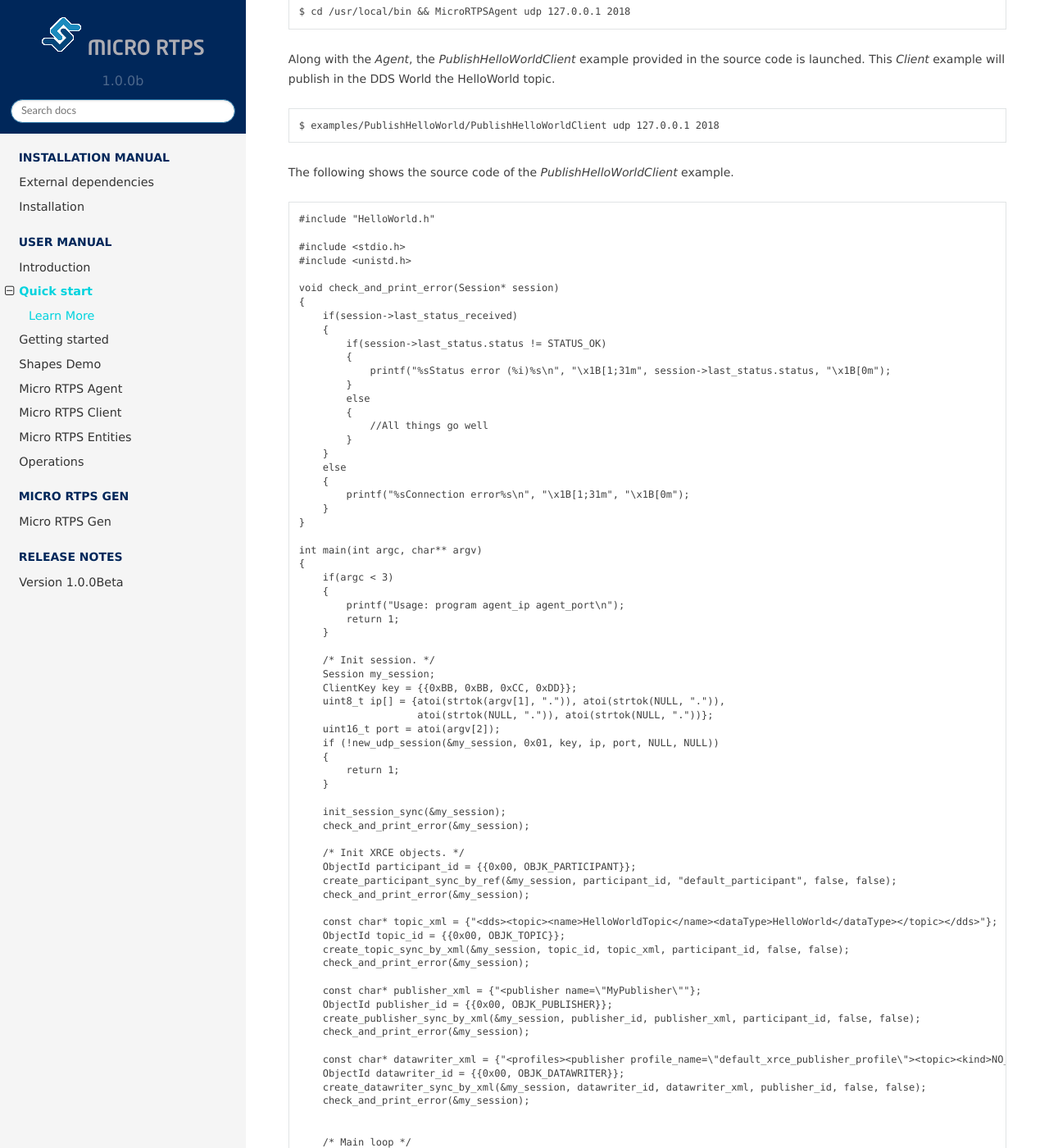
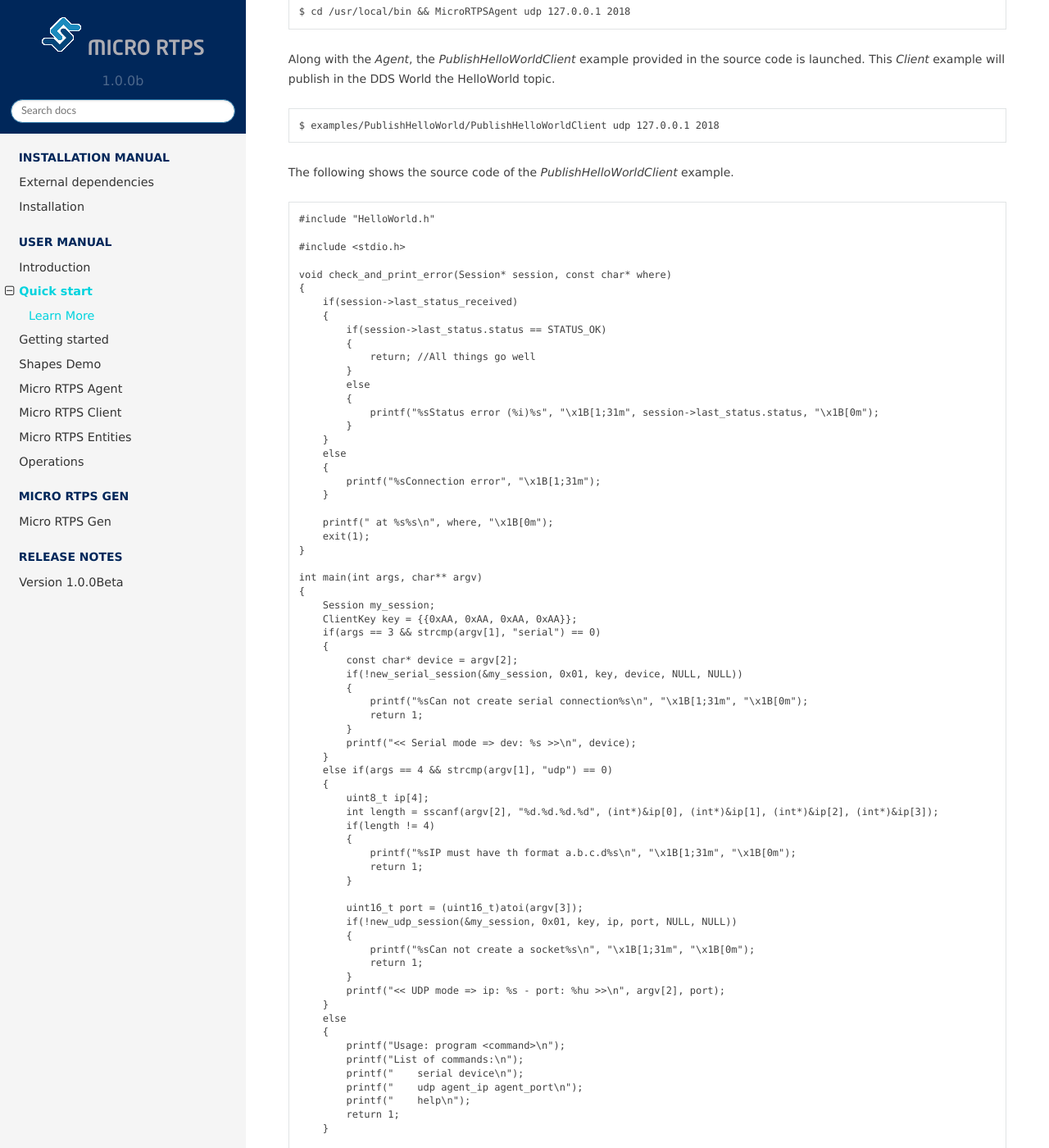
Before and after one commit to eProsima/Micro-XRCE-DDS-docs, a Sphinx documentation site: the page built from docs/quickstart.rst, in a window 1280 px wide and 1400 px high, scrolled down 501 px. Shown: the whole window at 82% size. Built offline with Sphinx 7.4.7 and the Read the Docs theme 2.0.0, drawn with Linux system fonts in a browser that asks for light colours; some of the changed text lies outside the part shown.

```diff
--- a/docs/installation.rst
+++ b/docs/installation.rst
@@ -70,3 +70,9 @@ On Windows first select the Visual Studio version: ::
     > cmake --build . --target install
 
 If you want to install our *Micro RTPS Client* examples you can add ``-DEPROSIMA_BUILD_EXAMPLES=ON`` to the cmake command line options.
+
+Compiling an app with the Client
+--------------------------------
+For building your client program you need to build against the following libs: ::
+
+    gcc <your_main.c> -lmicrocdr -lmicrortps_client -lmicrortps_transport
--- a/docs/quickstart.rst
+++ b/docs/quickstart.rst
@@ -20,90 +20,121 @@ This *Client* example will publish in the DDS World the HelloWorld topic. ::
 
     $ examples/PublishHelloWorld/PublishHelloWorldClient udp 127.0.0.1 2018
 
-The following shows the source code of the *PublishHelloWorldClient* example. ::
+The following shows the source code of the *PublishHelloWorldClient* example.
+
+.. code-block:: C
 
     #include "HelloWorld.h"
 
     #include <stdio.h>
-    #include <unistd.h>
 
-    void check_and_print_error(Session* session)
+    void check_and_print_error(Session* session, const char* where)
     {
         if(session->last_status_received)
         {
-            if(session->last_status.status != STATUS_OK)
+            if(session->last_status.status == STATUS_OK)
             {
-                printf("%sStatus error (%i)%s\n", "\x1B[1;31m", session->last_status.status, "\x1B[0m");
+                return; //All things go well
             }
             else
             {
-                //All things go well
+                printf("%sStatus error (%i)%s", "\x1B[1;31m", session->last_status.status, "\x1B[0m");
             }
         }
         else
         {
-            printf("%sConnection error%s\n", "\x1B[1;31m", "\x1B[0m");
+            printf("%sConnection error", "\x1B[1;31m");
         }
+
+        printf(" at %s%s\n", where, "\x1B[0m");
+        exit(1);
     }
 
-    int main(int argc, char** argv)
+    int main(int args, char** argv)
     {
-        if(argc < 3)
+        Session my_session;
+        ClientKey key = {{0xAA, 0xAA, 0xAA, 0xAA}};
+        if(args == 3 && strcmp(argv[1], "serial") == 0)
         {
-            printf("Usage: program agent_ip agent_port\n");
+            const char* device = argv[2];
+            if(!new_serial_session(&my_session, 0x01, key, device, NULL, NULL))
+            {
+                printf("%sCan not create serial connection%s\n", "\x1B[1;31m", "\x1B[0m");
+                return 1;
+            }
+            printf("<< Serial mode => dev: %s >>\n", device);
+        }
+        else if(args == 4 && strcmp(argv[1], "udp") == 0)
+        {
+            uint8_t ip[4];
+            int length = sscanf(argv[2], "%d.%d.%d.%d", (int*)&ip[0], (int*)&ip[1], (int*)&ip[2], (int*)&ip[3]);
+            if(length != 4)
+            {
+                printf("%sIP must have th format a.b.c.d%s\n", "\x1B[1;31m", "\x1B[0m");
+                return 1;
+            }
+
+            uint16_t port = (uint16_t)atoi(argv[3]);
+            if(!new_udp_session(&my_session, 0x01, key, ip, port, NULL, NULL))
+            {
+                printf("%sCan not create a socket%s\n", "\x1B[1;31m", "\x1B[0m");
+                return 1;
+            }
+            printf("<< UDP mode => ip: %s - port: %hu >>\n", argv[2], port);
+        }
+        else
+        {
+            printf("Usage: program <command>\n");
+            printf("List of commands:\n");
+            printf("    serial device\n");
+            printf("    udp agent_ip agent_port\n");
+            printf("    help\n");
             return 1;
         }
 
         /* Init session. */
-        Session my_session;
-        ClientKey key = {{0xBB, 0xBB, 0xCC, 0xDD}};
-        uint8_t ip[] = {atoi(strtok(argv[1], ".")), atoi(strtok(NULL, ".")),
-                        atoi(strtok(NULL, ".")), atoi(strtok(NULL, "."))};
-        uint16_t port = atoi(argv[2]);
-        if (!new_udp_session(&my_session, 0x01, key, ip, port, NULL, NULL))
-        {
-            return 1;
-        }
-
         init_session_sync(&my_session);
-        check_and_print_error(&my_session);
+        check_and_print_error(&my_session, "init session");
 
         /* Init XRCE objects. */
         ObjectId participant_id = {{0x00, OBJK_PARTICIPANT}};
         create_participant_sync_by_ref(&my_session, participant_id, "default_participant", false, false);
-        check_and_print_error(&my_session);
+        check_and_print_error(&my_session, "create participant");
 
         const char* topic_xml = {"<dds><topic><name>HelloWorldTopic</name><dataType>HelloWorld</dataType></topic></dds>"};
         ObjectId topic_id = {{0x00, OBJK_TOPIC}};
         create_topic_sync_by_xml(&my_session, topic_id, topic_xml, participant_id, false, false);
-        check_and_print_error(&my_session);
+        check_and_print_error(&my_session, "create topic");
 
         const char* publisher_xml = {"<publisher name=\"MyPublisher\""};
         ObjectId publisher_id = {{0x00, OBJK_PUBLISHER}};
         create_publisher_sync_by_xml(&my_session, publisher_id, publisher_xml, participant_id, false, false);
-        check_and_print_error(&my_session);
+        check_and_print_error(&my_session, "create publisher");
 
         const char* datawriter_xml = {"<profiles><publisher profile_name=\"default_xrce_publisher_profile\"><topic><kind>NO_KEY</kind><name>HelloWorldTopic</name><dataType>HelloWorld</dataType><historyQos><kind>KEEP_LAST</kind><depth>5</depth></historyQos><durability><kind>TRANSIENT_LOCAL</kind></durability></topic></publisher></profiles>"};
         ObjectId datawriter_id = {{0x00, OBJK_DATAWRITER}};
         create_datawriter_sync_by_xml(&my_session, datawriter_id, datawriter_xml, publisher_id, false, false);
-        check_and_print_error(&my_session);
-
+        check_and_print_error(&my_session, "create datawriter");
 
         /* Main loop */
         int32_t count = 0;
         while(true)
         {
             /* Write HelloWorld topic */
-            HelloWorld topic = {++count, "Hello DDS world!"};
+            HelloWorld topic;
+        topic.index = ++count;
+        topic.message = "Hello DDS world!";
             write_HelloWorld(&my_session, datawriter_id, STREAMID_BUILTIN_RELIABLE, &topic);
             printf("Send topic: %s, count: %i\n", topic.message, topic.index);
 
             run_communication(&my_session);
 
-            sleep(1);
+            ms_sleep(1000);
         }
 
         close_session_sync(&my_session);
+        check_and_print_error(&my_session, "close session");
+
         free_session(&my_session);
 
         return 0;
```
